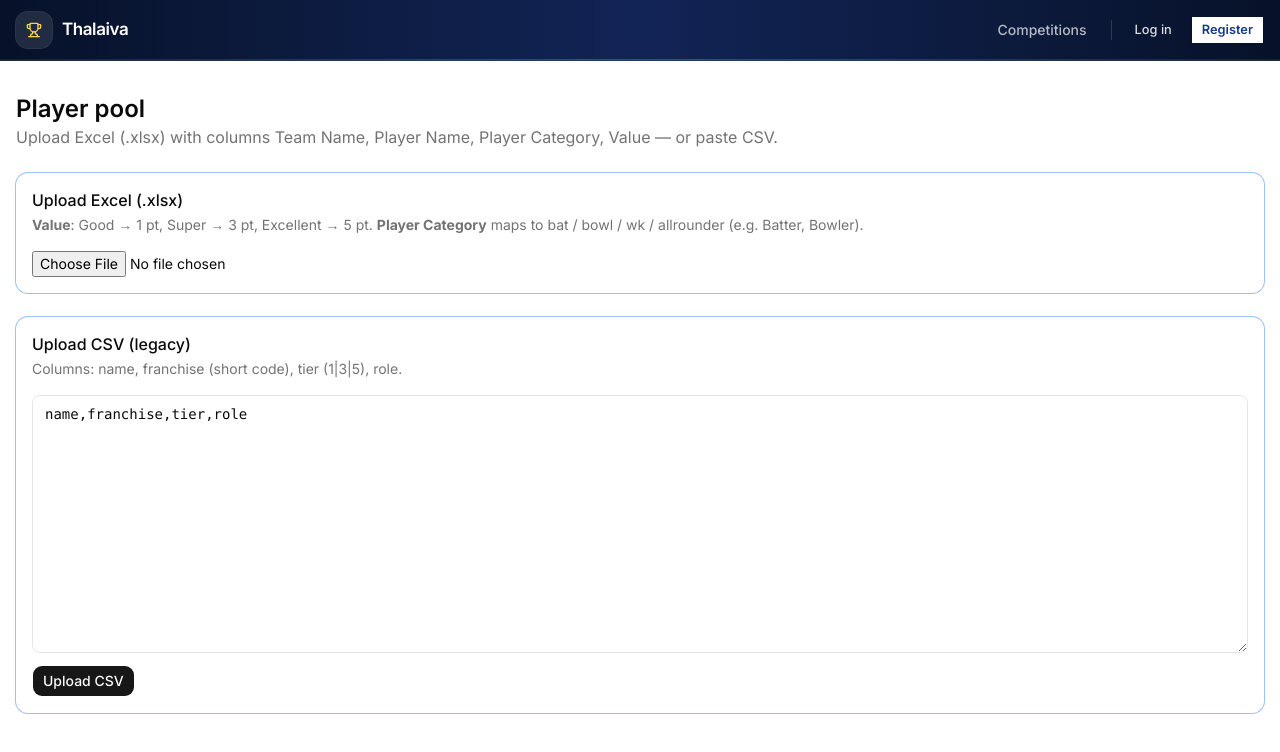
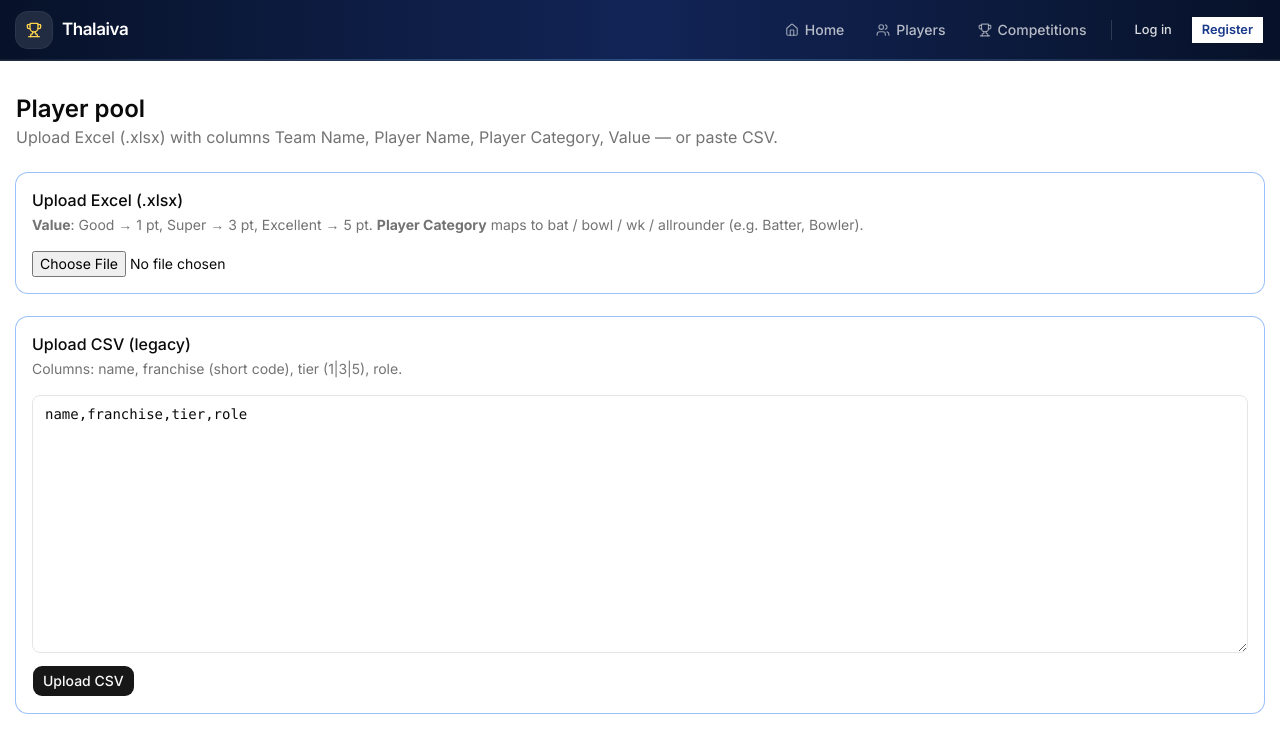
Before and after one commit to senthilkumar979/thalaiva, a Next.js app: page /admin/players in a window 1280 px wide. Shown: the top 752 px of the page. Built offline with nearby package versions, Linux system fonts and the light colour scheme; no server answers.

Commit message:
Modified pages

```diff
--- a/app/page.tsx
+++ b/app/page.tsx
@@ -1,4 +1,4 @@
-import Link from "next/link";
+import Link from 'next/link'
 import {
   ArrowRight,
   Crown,
@@ -6,36 +6,39 @@ import {
   Sparkles,
   Trophy,
   Users,
-} from "lucide-react";
-import { HomeHeroPrimaryActions } from "@/components/HomeHeroPrimaryActions";
-import { HomePlayersExplorer } from "@/components/home/HomePlayersExplorer";
-import { getPlayersGroupedByFranchise } from "@/lib/queries/homePlayers";
+} from 'lucide-react'
+import { HomeHeroPrimaryActions } from '@/components/HomeHeroPrimaryActions'
+import { HomePlayersExplorer } from '@/components/home/HomePlayersExplorer'
+import { getPlayersGroupedByFranchise } from '@/lib/queries/homePlayers'
 
-export const dynamic = "force-dynamic";
+export const dynamic = 'force-dynamic'
 
 const features = [
   {
     icon: Layers,
-    title: "Tier squads",
-    line: "Balance across three price bands",
-    body: "Five picks per tier, five franchises each — strict spread rules keep every squad competitive.",
+    title: 'Tier squads',
+    line: 'Balance across three price bands',
+    body:
+      'Five picks per tier, five franchises each — strict spread rules keep every squad competitive.',
   },
   {
     icon: Crown,
-    title: "Captain ×2",
-    line: "One star, double the points",
-    body: "Name a captain from your fifteen; their fantasy score is doubled every match.",
+    title: 'Captain ×2',
+    line: 'One star, double the points',
+    body:
+      'Name a captain from your fifteen; their fantasy score is doubled every match.',
   },
   {
     icon: Users,
-    title: "Your leagues",
-    line: "Create or join rooms",
-    body: "Separate teams and leaderboards per competition, with clear entry deadlines.",
+    title: 'Your leagues',
+    line: 'Create or join rooms',
+    body:
+      'Separate teams and leaderboards per competition, with clear entry deadlines.',
   },
-] as const;
+] as const
 
 export default async function HomePage() {
-  const teams = await getPlayersGroupedByFranchise();
+  const teams = await getPlayersGroupedByFranchise()
 
   return (
     <div className="space-y-12 pb-4">
@@ -64,41 +67,34 @@ export default async function HomePage() {
               Thalaiva IPL Fantasy
             </h1>
             <p className="mt-5 text-pretty text-base leading-relaxed text-white/70 sm:text-lg">
-              Build fifteen-player squads across cost tiers, run or join leagues with friends, and chase
-              the leaderboard as live scores land after every ball.
+              Build fifteen-player squads across cost tiers, run or join leagues
+              with friends, and chase the leaderboard as live scores land after
+              every ball.
             </p>
             <HomeHeroPrimaryActions />
           </div>
 
-          <div className="pointer-events-none absolute bottom-8 right-8 hidden opacity-[0.12] lg:block" aria-hidden>
+          <div
+            className="pointer-events-none absolute bottom-8 right-8 hidden opacity-[0.12] lg:block"
+            aria-hidden
+          >
             <Trophy className="size-40 text-white" strokeWidth={1} />
           </div>
         </div>
       </section>
 
-      <section aria-labelledby="rosters-heading" className="space-y-6">
-        <div className="flex flex-col gap-2 sm:flex-row sm:items-end sm:justify-between">
-          <div>
-            <h2 id="rosters-heading" className="text-2xl font-semibold tracking-tight">
-              Franchise rosters
-            </h2>
-            <p className="mt-1 max-w-2xl text-muted-foreground">
-              Every active player in the pool, grouped by IPL side — filter by tier, search by name, and
-              scan roles before you draft.
-            </p>
-          </div>
-        </div>
-        <HomePlayersExplorer teams={teams} />
-      </section>
-
       <section aria-labelledby="features-heading" className="space-y-6">
         <div className="flex flex-col gap-2 sm:flex-row sm:items-end sm:justify-between">
           <div>
-            <h2 id="features-heading" className="text-2xl font-semibold tracking-tight">
+            <h2
+              id="features-heading"
+              className="text-2xl font-semibold tracking-tight"
+            >
               Built for season-long drama
             </h2>
             <p className="mt-1 max-w-xl text-muted-foreground">
-              Rules that reward planning — not just picking the same stars every week.
+              Rules that reward planning — not just picking the same stars every
+              week.
             </p>
           </div>
           <Link
@@ -120,12 +116,16 @@ export default async function HomePage() {
                 <Icon className="size-6" aria-hidden />
               </div>
               <h3 className="text-lg font-semibold tracking-tight">{title}</h3>
-              <p className="text-sm font-medium text-muted-foreground">{line}</p>
-              <p className="mt-3 text-sm leading-relaxed text-muted-foreground">{body}</p>
+              <p className="text-sm font-medium text-muted-foreground">
+                {line}
+              </p>
+              <p className="mt-3 text-sm leading-relaxed text-muted-foreground">
+                {body}
+              </p>
             </li>
           ))}
         </ul>
       </section>
     </div>
-  );
+  )
 }
--- /dev/null
+++ b/app/players/page.tsx
@@ -0,0 +1,28 @@
+import { HomePlayersExplorer } from '../../components/home/HomePlayersExplorer'
+import { getPlayersGroupedByFranchise } from '../../lib/queries/homePlayers'
+
+export default async function PlayersPage() {
+  const teams = await getPlayersGroupedByFranchise()
+
+  return (
+    <div>
+      <section aria-labelledby="rosters-heading" className="space-y-6">
+        <div className="flex flex-col gap-2 sm:flex-row sm:items-end sm:justify-between">
+          <div>
+            <h2
+              id="rosters-heading"
+              className="text-2xl font-semibold tracking-tight"
+            >
+              Franchise rosters
+            </h2>
+            <p className="mt-1 max-w-2xl text-muted-foreground">
+              Every active player in the pool, grouped by IPL side — filter by
+              tier, search by name, and scan roles before you draft.
+            </p>
+          </div>
+        </div>
+        <HomePlayersExplorer teams={teams} />
+      </section>
+    </div>
+  )
+}
--- a/components/SiteHeader.tsx
+++ b/components/SiteHeader.tsx
@@ -1,21 +1,26 @@
-"use client";
+'use client'
 
-import Link from "next/link";
-import { usePathname } from "next/navigation";
-import { signOut, useSession } from "next-auth/react";
-import { Loader2, Shield, Trophy } from "lucide-react";
-import { Button } from "@/components/ui/button";
-import { cn } from "@/lib/utils";
+import { Button } from '@/components/ui/button'
+import { cn } from '@/lib/utils'
+import { Home, Loader2, Shield, Trophy, Users } from 'lucide-react'
+import { signOut, useSession } from 'next-auth/react'
+import Link from 'next/link'
+import { usePathname } from 'next/navigation'
 
 export const SiteHeader = () => {
-  const pathname = usePathname();
-  const { data: session, status } = useSession();
-  const isCompetitions = pathname.startsWith("/competitions");
-  const isAdmin = pathname.startsWith("/admin");
+  const pathname = usePathname()
+  const { data: session, status } = useSession()
+  const isHome = pathname === '/'
+  const isCompetitions = pathname.startsWith('/competitions')
+  const isAdmin = pathname.startsWith('/admin')
+  const isPlayers = pathname.startsWith('/players')
 
   return (
     <header className="sticky top-0 z-50 border-b border-white/10 bg-gradient-to-r from-[#071229] via-[#122456] to-[#071229] text-white shadow-[inset_0_-1px_0_0_rgba(255,255,255,0.06)]">
-      <div className="pointer-events-none absolute inset-x-0 bottom-0 h-px bg-gradient-to-r from-transparent via-sky-400/25 to-transparent" aria-hidden />
+      <div
+        className="pointer-events-none absolute inset-x-0 bottom-0 h-px bg-gradient-to-r from-transparent via-sky-400/25 to-transparent"
+        aria-hidden
+      />
       <div className="relative mx-auto flex max-w-10xl items-center justify-between gap-3 px-4 py-3 sm:gap-4">
         <Link
           href="/"
@@ -24,7 +29,9 @@ export const SiteHeader = () => {
           <span className="flex size-9 items-center justify-center rounded-xl bg-white/10 ring-1 ring-white/15 transition group-hover:bg-white/[0.14]">
             <Trophy className="size-4 text-amber-300" aria-hidden />
           </span>
-          <span className="text-[17px] font-semibold tracking-tight">Thalaiva</span>
+          <span className="text-[17px] font-semibold tracking-tight">
+            Thalaiva
+          </span>
         </Link>
 
         <nav
@@ -32,24 +39,49 @@ export const SiteHeader = () => {
           aria-label="Main"
         >
           <Link
+            href="/"
+            className={cn(
+              'shrink-0 rounded-lg px-3 py-2 text-sm font-medium transition-colors flex items-center gap-1.5',
+              isHome
+                ? 'bg-white/15 text-white'
+                : 'text-white/70 hover:bg-white/10 hover:text-white',
+            )}
+          >
+            <Home className="size-3.5 opacity-80" aria-hidden />
+            <span className="hidden sm:inline">Home</span>
+          </Link>
+          <Link
+            href="/players"
+            className={cn(
+              'shrink-0 rounded-lg px-3 py-2 text-sm font-medium transition-colors flex items-center gap-1.5',
+              isPlayers
+                ? 'bg-white/15 text-white'
+                : 'text-white/70 hover:bg-white/10 hover:text-white',
+            )}
+          >
+            <Users className="size-3.5 opacity-80" aria-hidden />
+            <span className="hidden sm:inline">Players</span>
+          </Link>
+          <Link
             href="/competitions"
             className={cn(
-              "shrink-0 rounded-lg px-3 py-2 text-sm font-medium transition-colors",
+              'shrink-0 rounded-lg px-3 py-2 text-sm font-medium transition-colors flex items-center gap-1.5',
               isCompetitions
-                ? "bg-white/15 text-white"
-                : "text-white/70 hover:bg-white/10 hover:text-white"
+                ? 'bg-white/15 text-white'
+                : 'text-white/70 hover:bg-white/10 hover:text-white',
             )}
           >
-            Competitions
+            <Trophy className="size-3.5 opacity-80" aria-hidden />
+            <span className="hidden sm:inline"> Competitions</span>
           </Link>
-          {session?.user?.role === "admin" && (
+          {session?.user?.role === 'admin' && (
             <Link
               href="/admin"
               className={cn(
-                "inline-flex shrink-0 items-center gap-1.5 rounded-lg px-3 py-2 text-sm font-medium transition-colors",
+                'shrink-0 rounded-lg px-3 py-2 text-sm font-medium transition-colors flex items-center gap-1.5',
                 isAdmin
-                  ? "bg-white/15 text-white"
-                  : "text-white/70 hover:bg-white/10 hover:text-white"
+                  ? 'bg-white/15 text-white'
+                  : 'text-white/70 hover:bg-white/10 hover:text-white',
               )}
             >
               <Shield className="size-3.5 opacity-80" aria-hidden />
@@ -57,10 +89,16 @@ export const SiteHeader = () => {
             </Link>
           )}
 
-          <span className="mx-1 hidden h-5 w-px bg-white/15 sm:block" aria-hidden />
+          <span
+            className="mx-1 hidden h-5 w-px bg-white/15 sm:block"
+            aria-hidden
+          />
 
-          {status === "loading" ? (
-            <span className="flex items-center justify-center px-2 py-2 text-white/50" aria-busy>
+          {status === 'loading' ? (
+            <span
+              className="flex items-center justify-center px-2 py-2 text-white/50"
+              aria-busy
+            >
               <Loader2 className="size-4 animate-spin" />
             </span>
           ) : session ? (
@@ -76,7 +114,7 @@ export const SiteHeader = () => {
                 size="sm"
                 variant="outline"
                 className="shrink-0 border-white/25 bg-white/5 text-white hover:bg-white/12 hover:text-white"
-                onClick={() => signOut({ callbackUrl: "/" })}
+                onClick={() => signOut({ callbackUrl: '/' })}
               >
                 Sign out
               </Button>
@@ -105,5 +143,5 @@ export const SiteHeader = () => {
         </nav>
       </div>
     </header>
-  );
-};
+  )
+}
```
